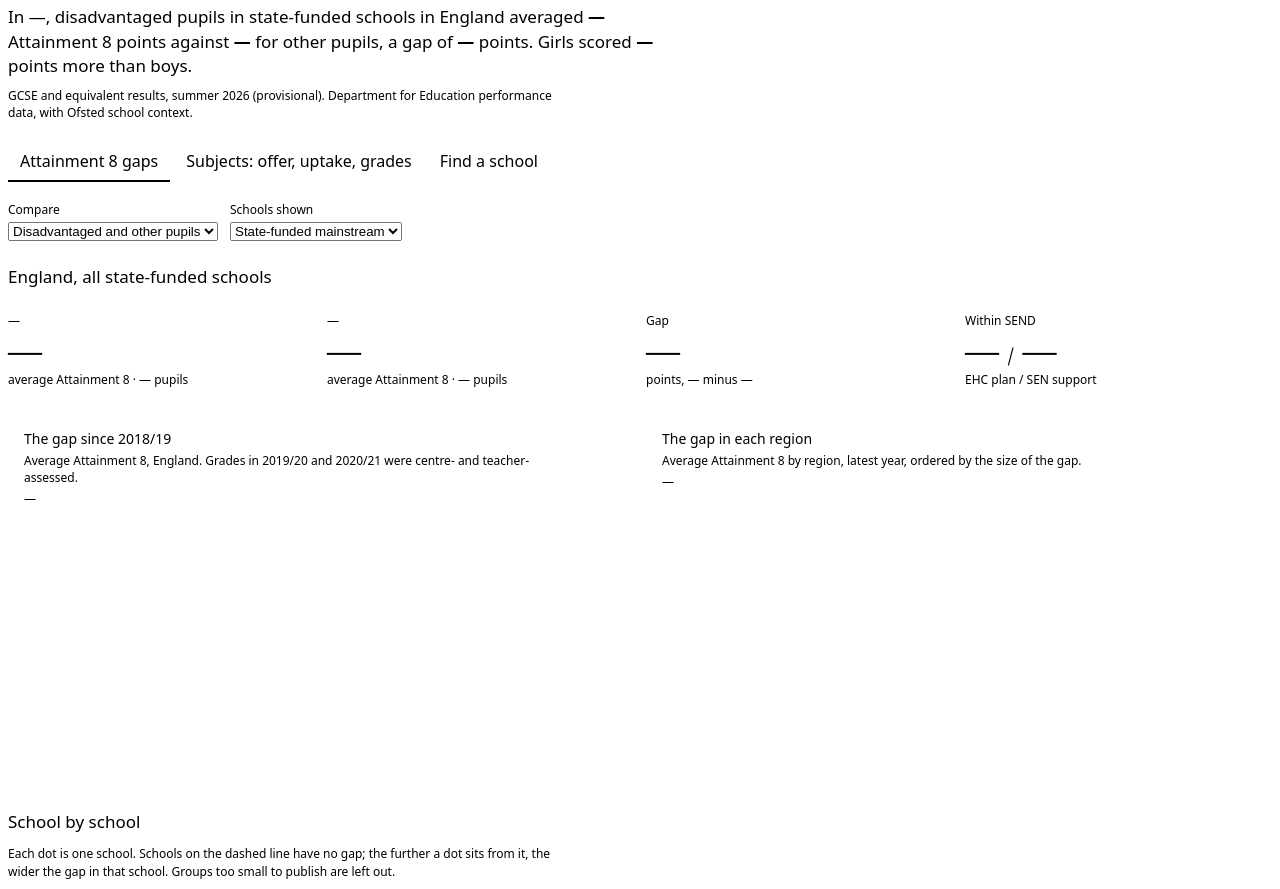
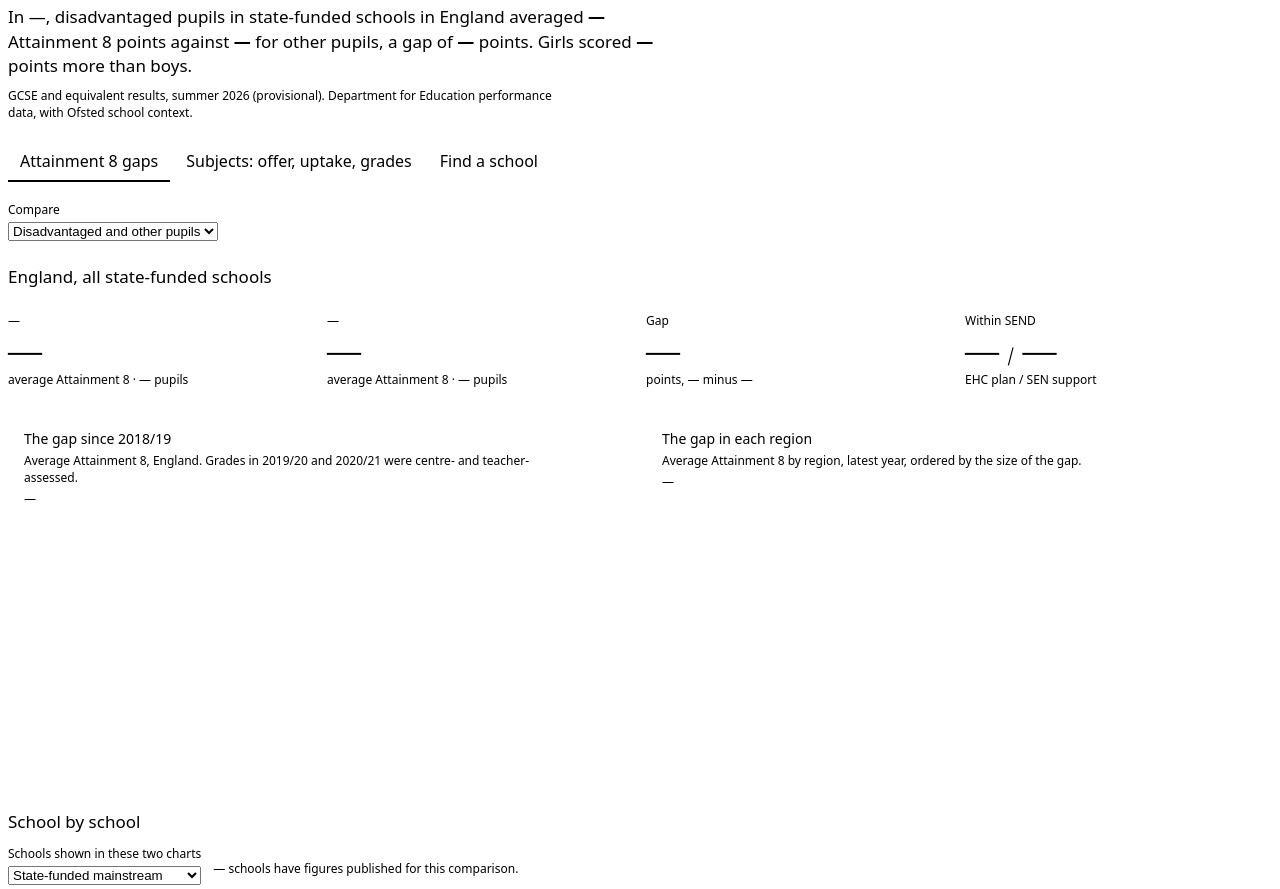
Before and after one commit to milesberry/ks4-equity-explorer, a plain HTML site: page dashboard/index.html in a window 1280 px wide. Shown: the part 49-938 px from the top of the page. Drawn offline with Linux system fonts and the light colour scheme.

Commit message:
Gaps tab: put the school-type filter beside the charts it controls, with a count
Co-Authored-By: Claude Fable 5.2 <noreply@anthropic.com>

```diff
--- a/dashboard/app.css
+++ b/dashboard/app.css
@@ -72,4 +72,6 @@
 .kx-btn:disabled { color: var(--color-fg-muted); opacity: 0.5; cursor: default; }
 .kx-sort:focus-visible, .kx-btn:focus-visible { outline: 2px solid var(--color-fg); outline-offset: 2px; }
 
+.kx-count { padding-bottom: 8px; }
+
 .kx [hidden] { display: none !important; }
--- a/dashboard/app.js
+++ b/dashboard/app.js
@@ -460,6 +460,13 @@
       label: `Each school: Attainment 8 of ${c.b} against ${c.a}` });
   });
 
+  text('gap-count', ['schools'], (d) => {
+    const p = params(), c = CMP[p.cmp];
+    const has = p.cmp === 'sen' ? (s) => Number.isFinite(s.pct_sen) && Number.isFinite(s.a8)
+      : (s) => Number.isFinite(s['a8_' + c.ka]) && Number.isFinite(s['a8_' + c.kb]);
+    return f0(schoolsOfType(d.schools, p.stype).filter(has).length);
+  });
+
   chart('gap-hist', ['schools'], (el, d) => {
     const p = params(), c = CMP[p.cmp];
     if (p.cmp === 'sen') return;
--- a/dashboard/index.html
+++ b/dashboard/index.html
@@ -32,14 +32,6 @@
           <option value="sex">Girls and boys</option>
           <option value="eal">EAL and English first language</option>
           <option value="sen">SEND and no SEND</option>
-        </select>
-      </label>
-      <label class="kx-field">Schools shown
-        <select class="dash-select kx-stype" id="stype-gaps" aria-label="School type">
-          <option value="State mainstream">State-funded mainstream</option>
-          <option value="Independent">Independent</option>
-          <option value="Special">Special</option>
-          <option value="All">All schools</option>
         </select>
       </label>
     </div>
@@ -82,6 +74,17 @@
     </div>
 
     <h2 class="kx-h2" id="gap-schools">School by school</h2>
+    <div class="kx-filters">
+      <label class="kx-field">Schools shown in these two charts
+        <select class="dash-select kx-stype" id="stype-gaps" aria-label="School type for the school-by-school charts">
+          <option value="State mainstream">State-funded mainstream</option>
+          <option value="Independent">Independent</option>
+          <option value="Special">Special</option>
+          <option value="All">All schools</option>
+        </select>
+      </label>
+      <p class="kx-cap kx-count"><span data-draw="gap-count" data-source="schools">—</span> schools have figures published for this comparison.</p>
+    </div>
     <p class="kx-cap" data-only="pair">Each dot is one school. Schools on the dashed line have no gap; the further a dot sits from it, the wider the gap in that school. Groups too small to publish are left out.</p>
     <p class="kx-cap" data-only="sen">The Department for Education does not publish Attainment 8 for pupils with SEND school by school, so this view shows each school's overall Attainment 8 against the share of its cohort with SEND.</p>
     <div class="kx-grid2">
--- a/docs/app.css
+++ b/docs/app.css
@@ -72,4 +72,6 @@
 .kx-btn:disabled { color: var(--color-fg-muted); opacity: 0.5; cursor: default; }
 .kx-sort:focus-visible, .kx-btn:focus-visible { outline: 2px solid var(--color-fg); outline-offset: 2px; }
 
+.kx-count { padding-bottom: 8px; }
+
 .kx [hidden] { display: none !important; }
```
Also changed, not shown: docs/app.js (+7 -0 lines), docs/index.html (+11 -8 lines).
